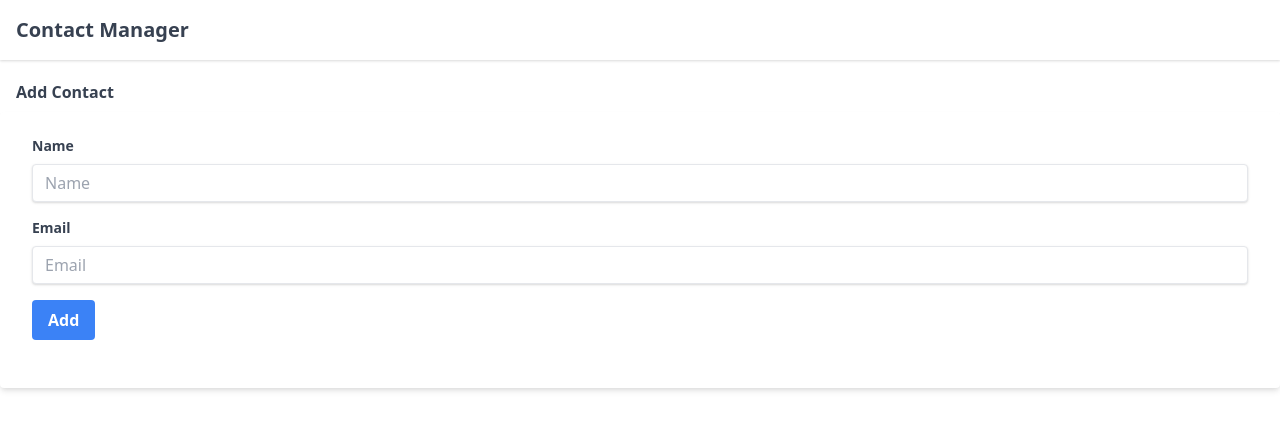
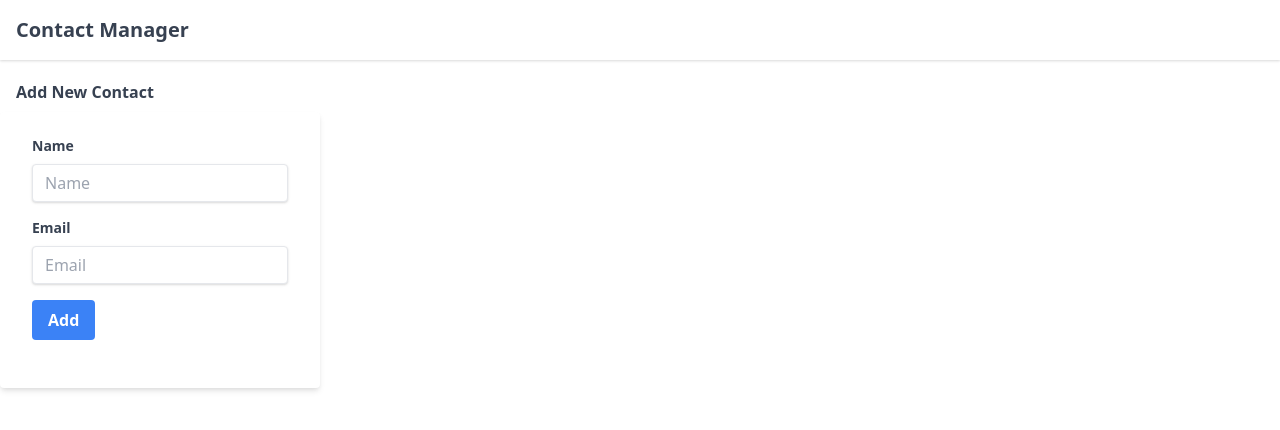
Before and after one commit to Geovica/Contact-Manager, a React (Create React App) app: page /add in a window 1280 px wide. Shown: the top 430 px of the page. Built offline with nearby package versions, Linux system fonts and the light colour scheme; no server answers.

Commit message:
change width

```diff
--- a/src/components/AddContact.js
+++ b/src/components/AddContact.js
@@ -19,8 +19,8 @@ class AddContact extends React.Component {
     };
     render() {
         return (
-            <div>
-                <h2 className="block text-gray-700 text-l  font-bold mb-2 pl-4">Add Contact</h2>
+            <div className="w-80">
+                <h2 className="block text-gray-700 text-l  font-bold mb-2 pl-4">Add New Contact</h2>
                 <form className="bg-white shadow-md rounded px-8 pt-6 pb-8 mb-4" onSubmit={this.add}>
                     <div className="mb-4">
                         <label className="block text-gray-700 text-sm font-bold mb-2">Name</label>
```
